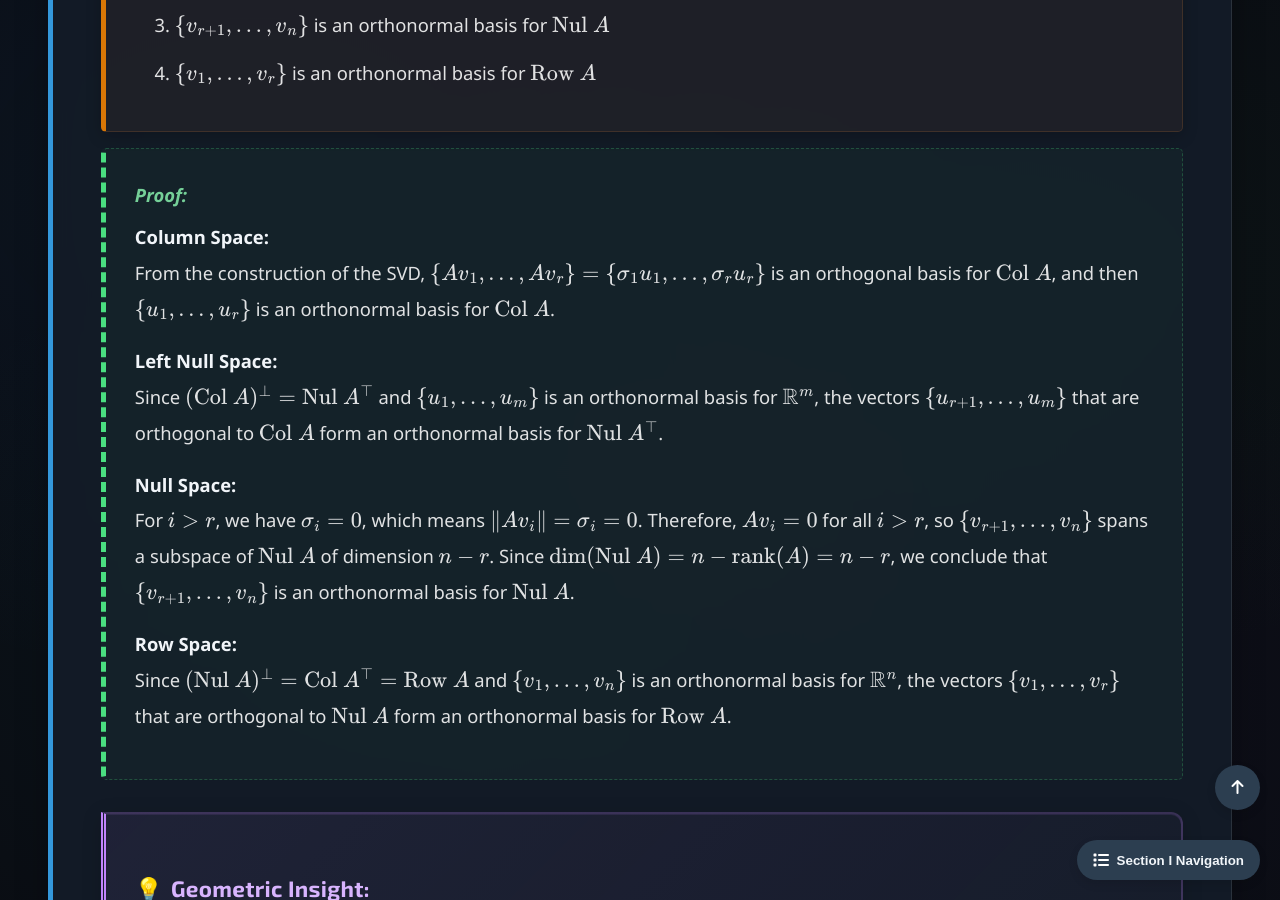
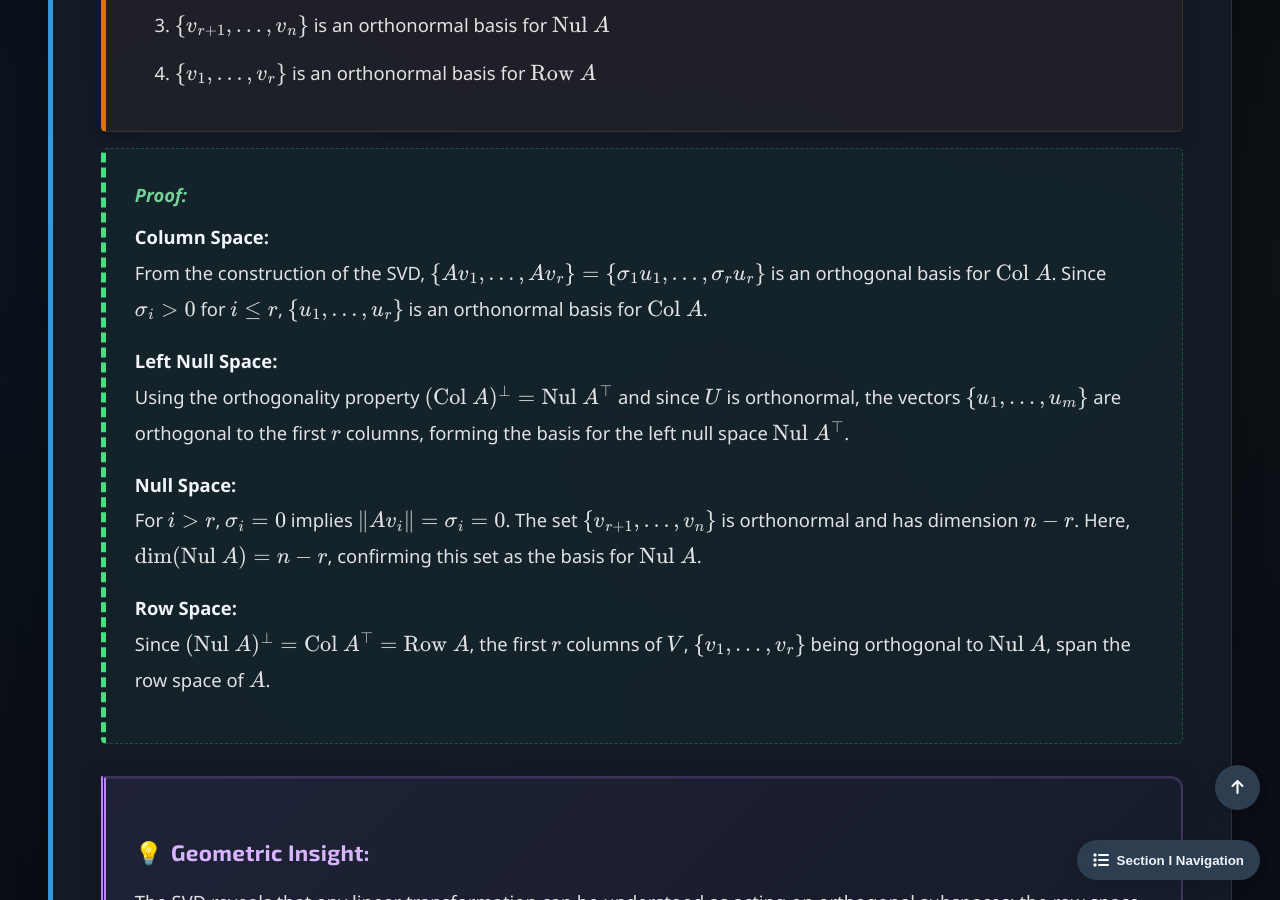
Before and after one commit to Yusukey01/yusukey01.github.io, a Jekyll site: the page built from Mathematics/Linear_algebra/symmetry.html, in a window 1280 px wide and 900 px high, scrolled down 14899 px. Built offline with Jekyll 4.4.1, drawn with Linux system fonts in a browser that asks for light colours.

Commit message:
revised explanations

```diff
--- a/Mathematics/Linear_algebra/symmetry.html
+++ b/Mathematics/Linear_algebra/symmetry.html
@@ -583,32 +583,28 @@ uses_python: false
                     <p>
                         <strong>Column Space:</strong><br>
                         From the construction of the SVD, \(\{Av_1, \ldots, Av_r\} = \{\sigma_1 u_1, \ldots, \sigma_r u_r\}\)
-                        is an orthogonal basis for \(\text{Col }A\), and then \(\{u_1, \ldots, u_r\}\) is an orthonormal basis
-                        for \(\text{Col }A\).
+                        is an orthogonal basis for \(\text{Col }A\). Since \(\sigma_i > 0\) for \(i \leq r\),
+                        \(\{u_1, \ldots, u_r\}\) is an orthonormal basis for \(\text{Col }A\).
                     </p>
 
                     <p>
                         <strong>Left Null Space:</strong><br>
-                        Since \((\text{Col }A)^\perp = \text{Nul }A^\top\) and \(\{u_1, \ldots, u_m\}\) is an
-                        orthonormal basis for \(\mathbb{R}^m\), the vectors \(\{u_{r+1}, \ldots, u_m\}\) that are
-                        orthogonal to \(\text{Col }A\) form an orthonormal basis for \(\text{Nul }A^\top\).
+                        Using the orthogonality property \((\text{Col }A)^\perp = \text{Nul }A^\top\) and since
+                        \(U\) is  orthonormal, the vectors \(\{u_1, \ldots, u_m\}\) are orthogonal to the first \(r\)
+                        columns, forming the basis for the left null space \(\text{Nul }A^\top\).
                     </p>
 
                     <p>
                         <strong>Null Space:</strong><br>
-                        For \(i > r\), we have \(\sigma_i = 0\), which means \(\|Av_i\| = \sigma_i = 0\).
-                        Therefore, \(Av_i = 0\) for all \(i > r\), so \(\{v_{r+1}, \ldots, v_n\}\) spans a
-                        subspace of \(\text{Nul }A\) of dimension \(n - r\). Since
-                        \(\dim(\text{Nul }A) = n - \text{rank}(A) = n - r\), we conclude that
-                        \(\{v_{r+1}, \ldots, v_n\}\) is an orthonormal basis for \(\text{Nul }A\).
+                        For \(i > r\), \(\sigma_i = 0\) implies \(\|Av_i\| = \sigma_i = 0\).
+                        The set \(\{v_{r+1}, \ldots, v_n\}\) is orthonormal and has dimension \(n - r\).
+                        Here, \(\dim(\text{Nul }A) = n - r\), confirming this set as the basis for \(\text{Nul }A\).
                     </p>
 
                     <p>
                         <strong>Row Space:</strong><br>
-                        Since \((\text{Nul }A)^\perp = \text{Col }A^\top = \text{Row }A\) and
-                        \(\{v_1, \ldots, v_n\}\) is an orthonormal basis for \(\mathbb{R}^n\), the vectors
-                        \(\{v_1, \ldots, v_r\}\) that are orthogonal to \(\text{Nul }A\) form an orthonormal
-                        basis for \(\text{Row }A\).
+                        Since \((\text{Nul }A)^\perp = \text{Col }A^\top = \text{Row }A\), the first \(r\) columns of \(V\),
+                        \(\{v_1, \ldots, v_r\}\) being orthogonal to \(\text{Nul }A\), span the row space of \(A\).
                     </p>
 
                 </div>
```
